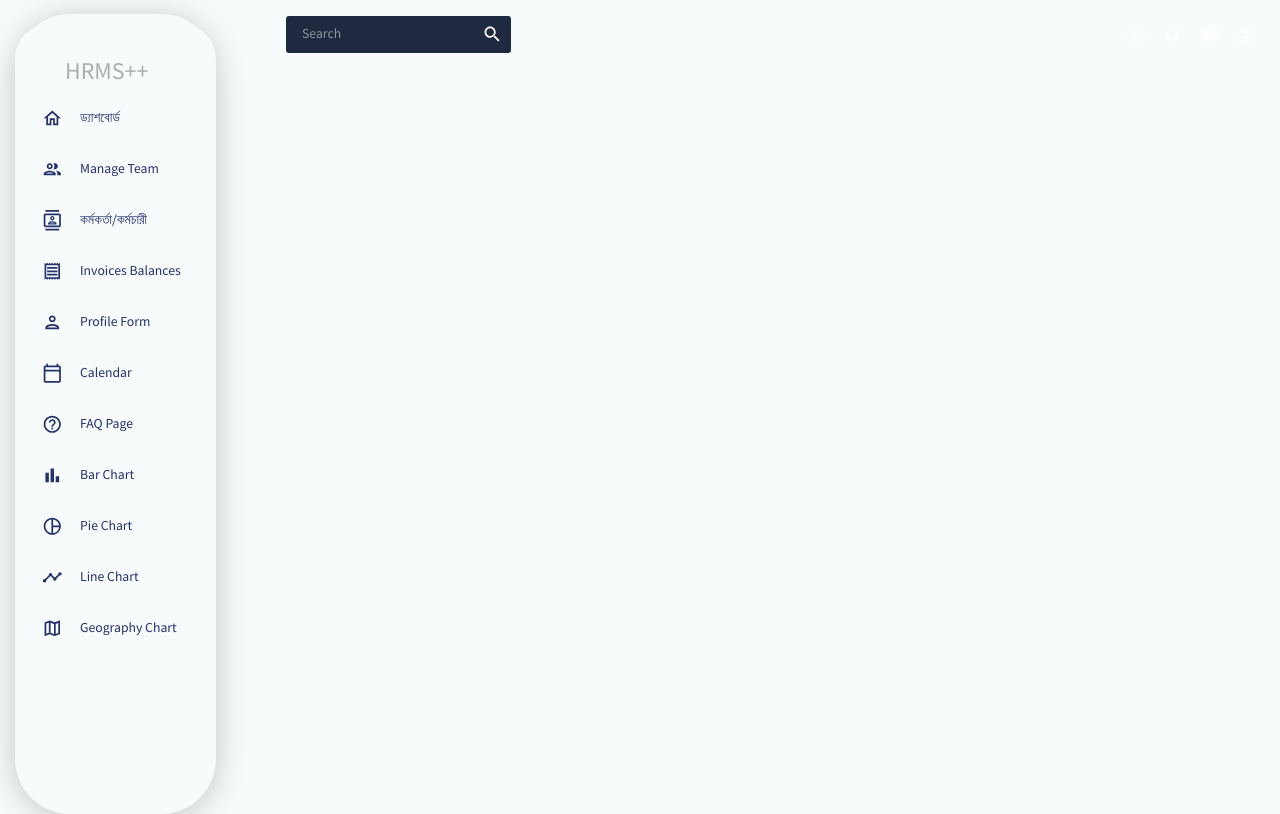
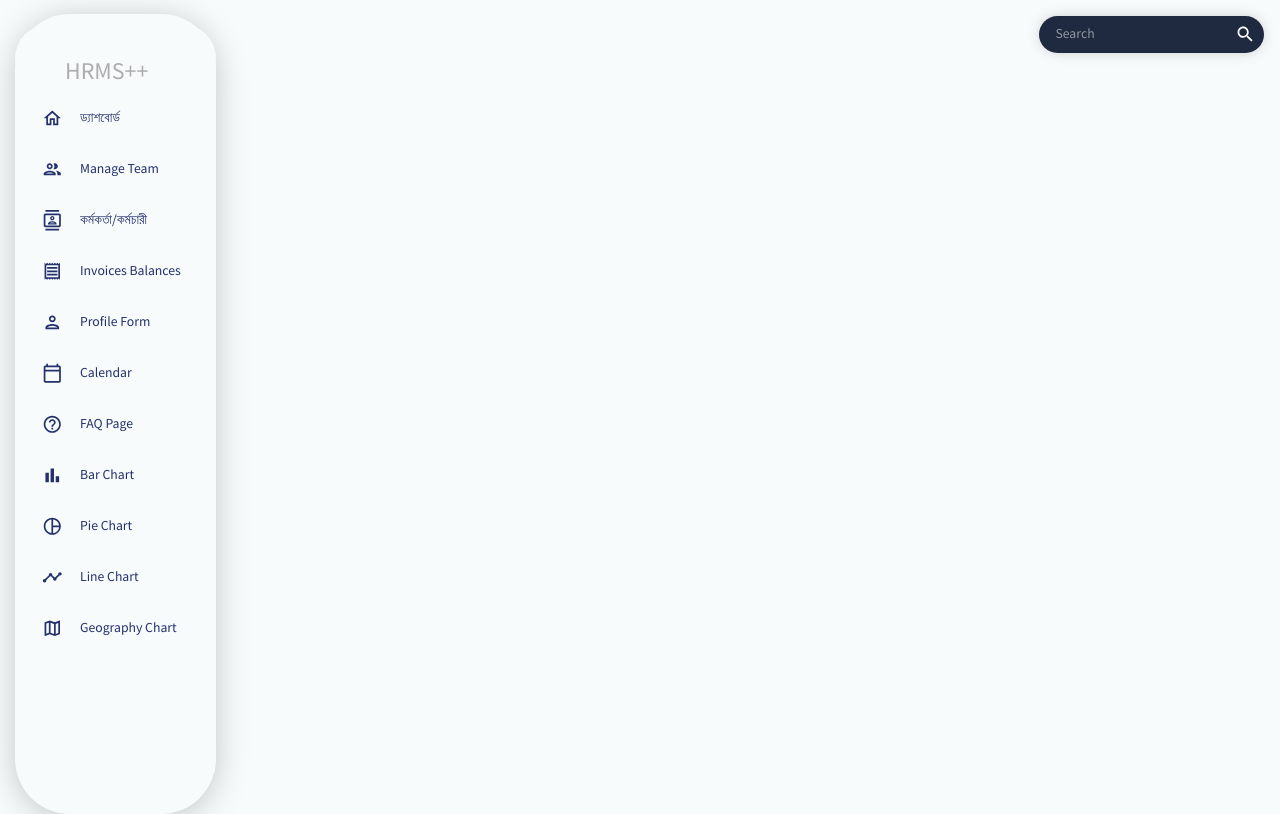
Before and after one commit to sshopnil/hrms_plusplus, a React (Create React App) app in the folder react-admin/: page / in a window 1280 px wide. Built offline with nearby package versions, Linux system fonts and the light colour scheme.

Commit message:
search box fixed

```diff
--- a/react-admin/src/scenes/global/Topbar.jsx
+++ b/react-admin/src/scenes/global/Topbar.jsx
@@ -20,31 +20,14 @@ const Topbar = () => {
       <Box
         display="flex"
         backgroundColor={colors.primary[400]}
-        borderRadius="3px"
+        borderRadius="50px"
+        marginLeft="auto"
+        background = "#F7FBFC"
+        boxShadow = "0px 0px 15px -3px rgba(0, 0, 0, 0.25)"
       >
         <InputBase sx={{ ml: 2, flex: 1 }} placeholder="Search" />
         <IconButton type="button" sx={{ p: 1 }}>
           <SearchIcon />
-        </IconButton>
-      </Box>
-
-      {/* ICONS */}
-      <Box display="flex">
-        <IconButton onClick={colorMode.toggleColorMode}>
-          {theme.palette.mode === "" ? (
-            <DarkModeOutlinedIcon />
-          ) : (
-            <LightModeOutlinedIcon />
-          )}
-        </IconButton>
-        <IconButton>
-          <NotificationsOutlinedIcon />
-        </IconButton>
-        <IconButton>
-          <SettingsOutlinedIcon />
-        </IconButton>
-        <IconButton>
-          <PersonOutlinedIcon />
         </IconButton>
       </Box>
     </Box>
```
